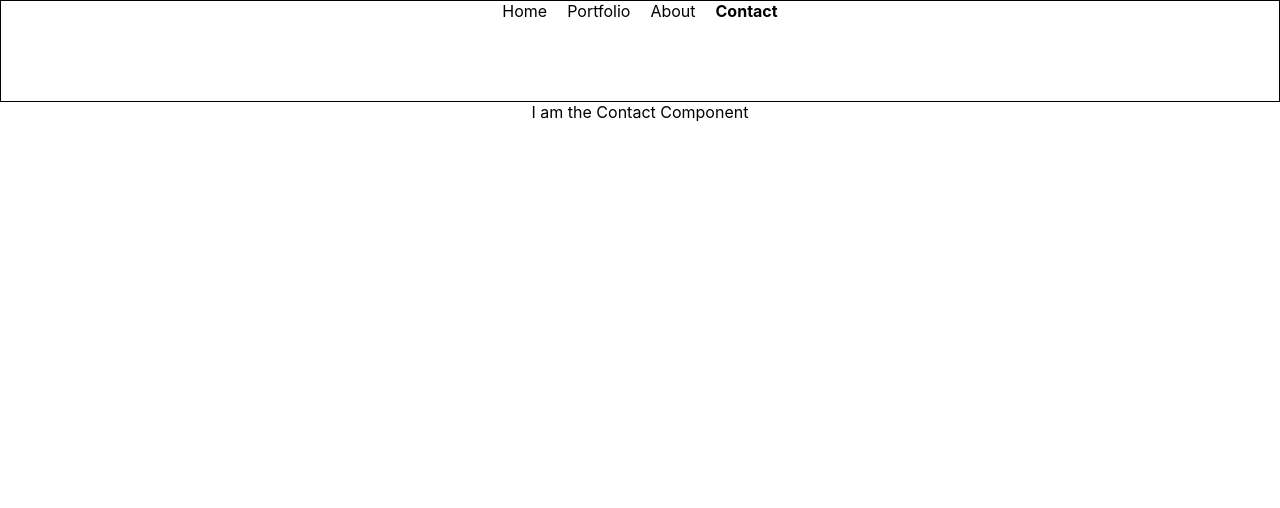
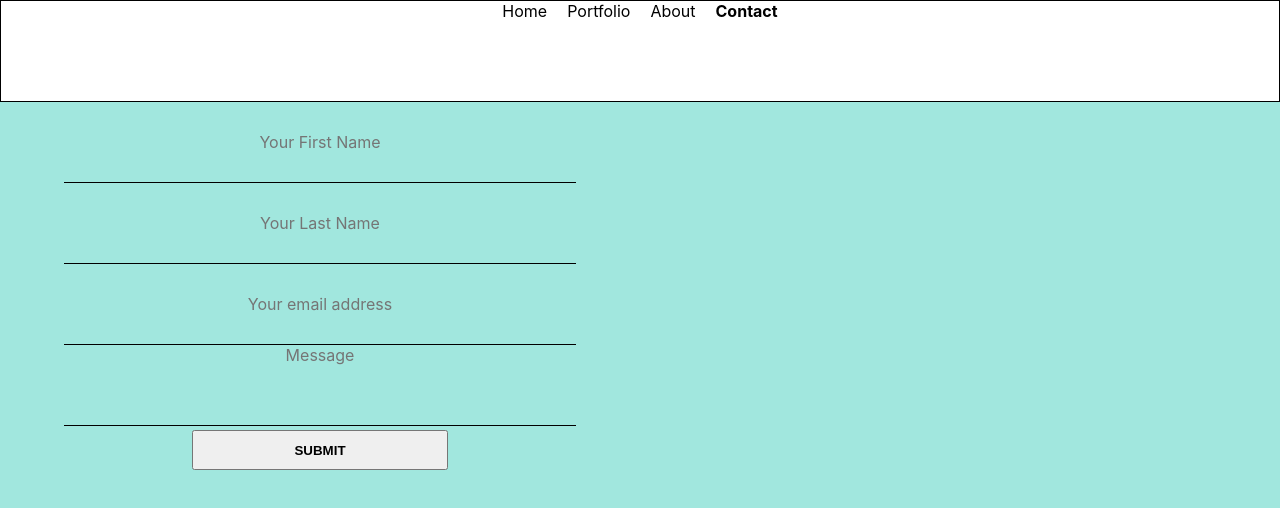
Before and after one commit to sds-smith/portfolio_video, a React (Create React App) app: page /contact in a window 1280 px wide. Shown: the top 508 px of the page. Built offline with nearby package versions, Linux system fonts and the light colour scheme.

Commit message:
build out and style contact component and hook up form

```diff
--- /dev/null
+++ b/public/form.html
@@ -0,0 +1,6 @@
+<form name="contact" netlify netlify-honeypot="bot-field" hidden >
+    <input type='text' name='first-name' />
+    <input type='text' name='last-name' />
+    <input type='email' name='email' />
+    <textarea name='message' />
+</form>
--- a/src/components/nav-bar/nav-bar.component.jsx
+++ b/src/components/nav-bar/nav-bar.component.jsx
@@ -6,8 +6,9 @@ const NavBar = () => {
     return (
         <div>
             {
-                navLinksData.map((link) => (
+                navLinksData.map((link, index) => (
                     <NavLink
+                        key={index}
                         className={(navData) => navData.isActive ? 'NavLink active' : 'NavLink'}
                         to={link.to}
                         end={link.name === 'Home'}
--- a/src/routes/contact/contact.component.jsx
+++ b/src/routes/contact/contact.component.jsx
@@ -1,7 +1,95 @@
+import { useState } from "react"
+import './contact.styles.scss'
+
+const encode = (data) => {
+    return Object.keys(data).map(key =>
+        encodeURIComponent(key) + '=' + encodeURIComponent(data[key])).join('&')
+}
 
 const Contact = () => {
+    const [firstName, setFirstName] = useState('')
+    const [lastName, setLastName] = useState('')
+    const [email, setEmail] = useState('')
+    const [message, setMessage] = useState('')
+
+    const handleSubmit = (event) => {
+        event.preventDefault()
+        fetch("/", {
+            method : "POST",
+            headers: {"Content-Type": "application/x-www-form-urlencoded"},
+            body: encode({
+                "form-name": "contact",
+                "first-name": firstName,
+                "last-name": lastName,
+                email,
+                message
+            })
+        })
+    }
+    const handleChange = (event) => {
+        if (event.target.name === 'firstName') {
+            setFirstName(event.target.value)
+            console.log(firstName)
+            return
+        }
+        if (event.target.name === 'lastName') {
+            setLastName(event.target.value)
+            console.log(lastName)
+            return
+        }
+        if (event.target.name === 'email') {
+            setEmail(event.target.value)
+            console.log(email)
+            return
+        }
+        if (event.target.name === 'message') {
+            setMessage(event.target.value)
+            console.log(message)
+            return
+        }
+    }
+
     return (
-        <div>I am the Contact Component</div>
+        <div className='ContactContainer' >
+            <form className='form' onSubmit={handleSubmit}>
+                <input
+                    type='text'
+                    placeholder='Your First Name'
+                    className='input'
+                    name='firstName'
+                    value={firstName}
+                    required
+                    onChange={handleChange}
+                />
+                <input
+                    type='text'
+                    placeholder='Your Last Name'
+                    className="input"
+                    name='lastName'
+                    value={lastName}
+                    required
+                    onChange={handleChange}
+                />
+                <input
+                    type='email'
+                    placeholder='Your email address'
+                    className='input'
+                    name='email'
+                    value={email}
+                    required
+                    onChange={handleChange}
+                />
+                <textarea
+                    placeholder='Message'
+                    className='input textarea'
+                    name='message'
+                    value={message}
+                    required
+                    onChange={handleChange}
+                />
+                <button type='submit'>SUBMIT</button>
+            </form>
+        </div>
     )
 }
 
--- /dev/null
+++ b/src/routes/contact/contact.styles.scss
@@ -0,0 +1,27 @@
+
+.ContactContainer {
+    height: 100vh;
+    background-color: rgb(161, 231, 222);
+
+    .form {
+        width: 50%;
+        height: 400px;
+
+        .input {
+            all: unset;
+            width: 80%;
+            height: 80px;
+            border-bottom: 1px solid black;
+        }
+
+        button {
+            height: 40px;
+            width: 40%;
+            font-weight: bold;
+
+            &:hover {
+                opacity: 50%;
+            }
+        }
+    }
+}
```
